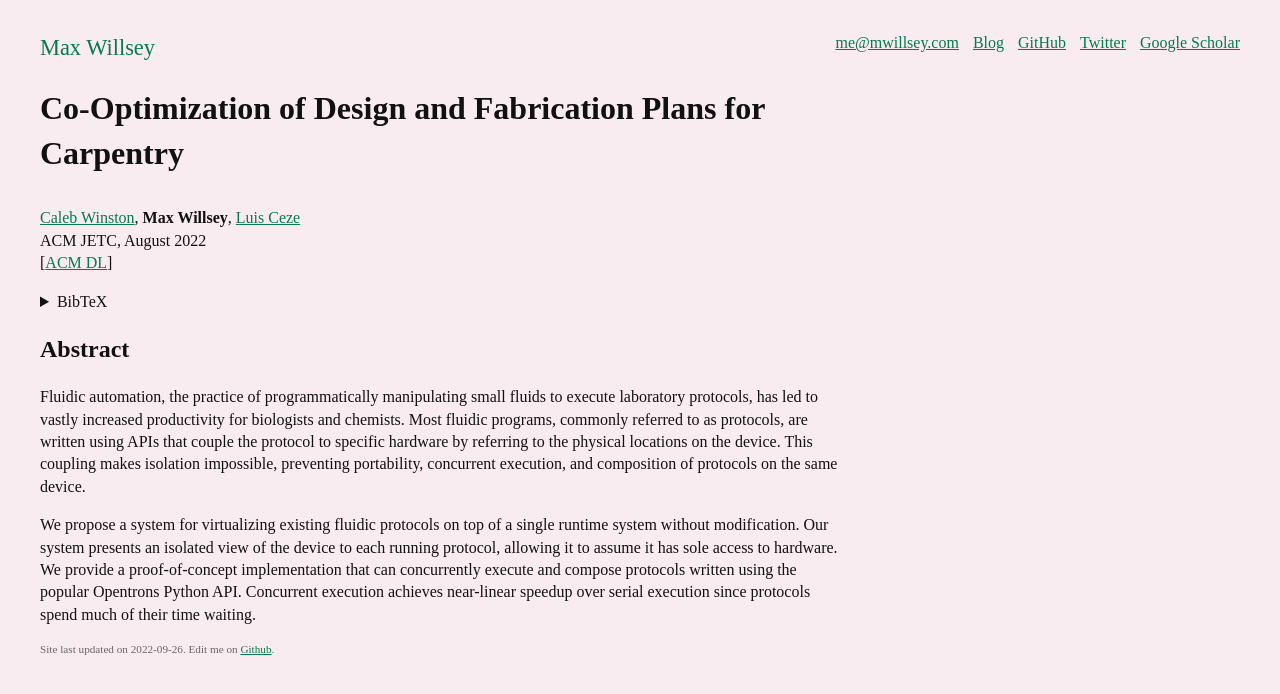
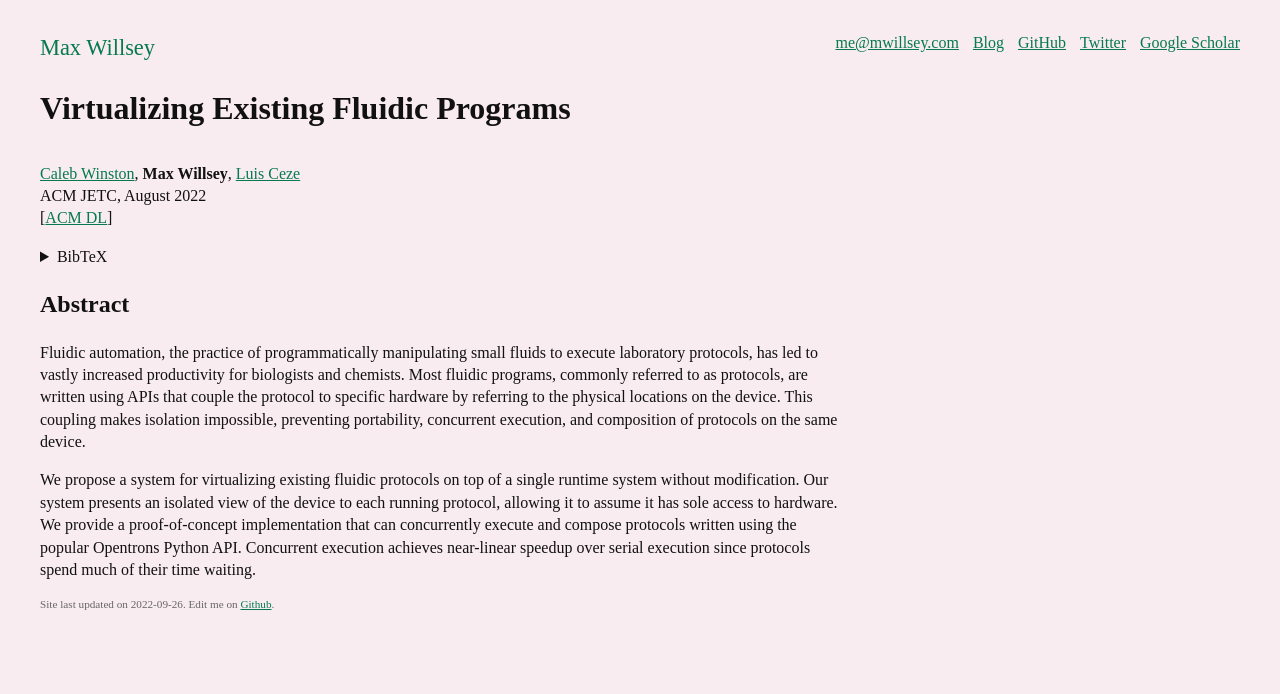
Before and after one commit to mwillsey/mwillsey.github.io, a Jekyll site: the page built from papers/_posts/2022-08-31-fluidics-virtualization.md, in a window 1280 px wide. Shown: the top 694 px of the page. Built offline with Jekyll 4.4.1, drawn with Linux system fonts in a browser that asks for light colours.

Commit message:
Fix title for fluidic virtualization paper (#2)

```diff
--- a/papers/_posts/2022-08-31-fluidics-virtualization.md
+++ b/papers/_posts/2022-08-31-fluidics-virtualization.md
@@ -1,7 +1,7 @@
 ---
 layout: paper
-title: "Co-Optimization of Design and Fabrication Plans for Carpentry"
-shorttitle: capentry co-optimization
+title: "Virtualizing Existing Fluidic Programs"
+shorttitle: fluidic virtualization
 
 type: "publication"
 authors:
```
